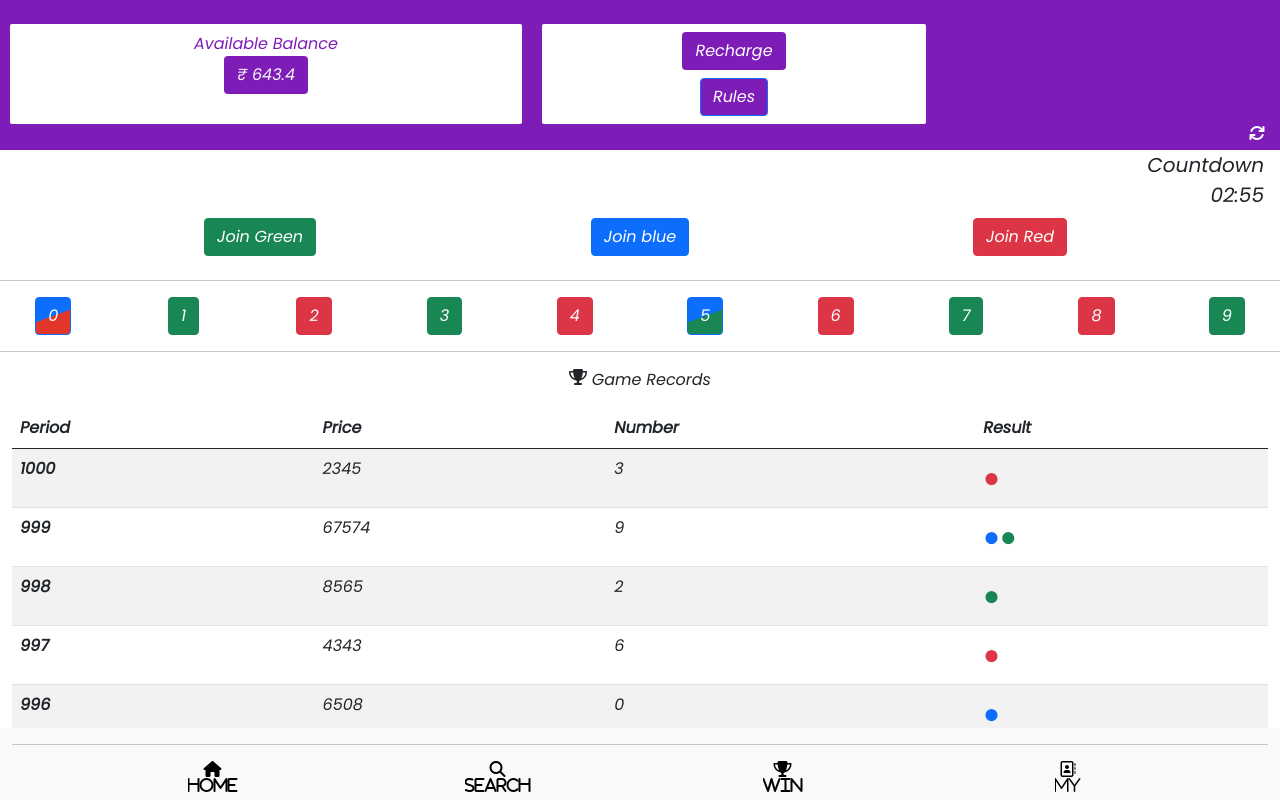
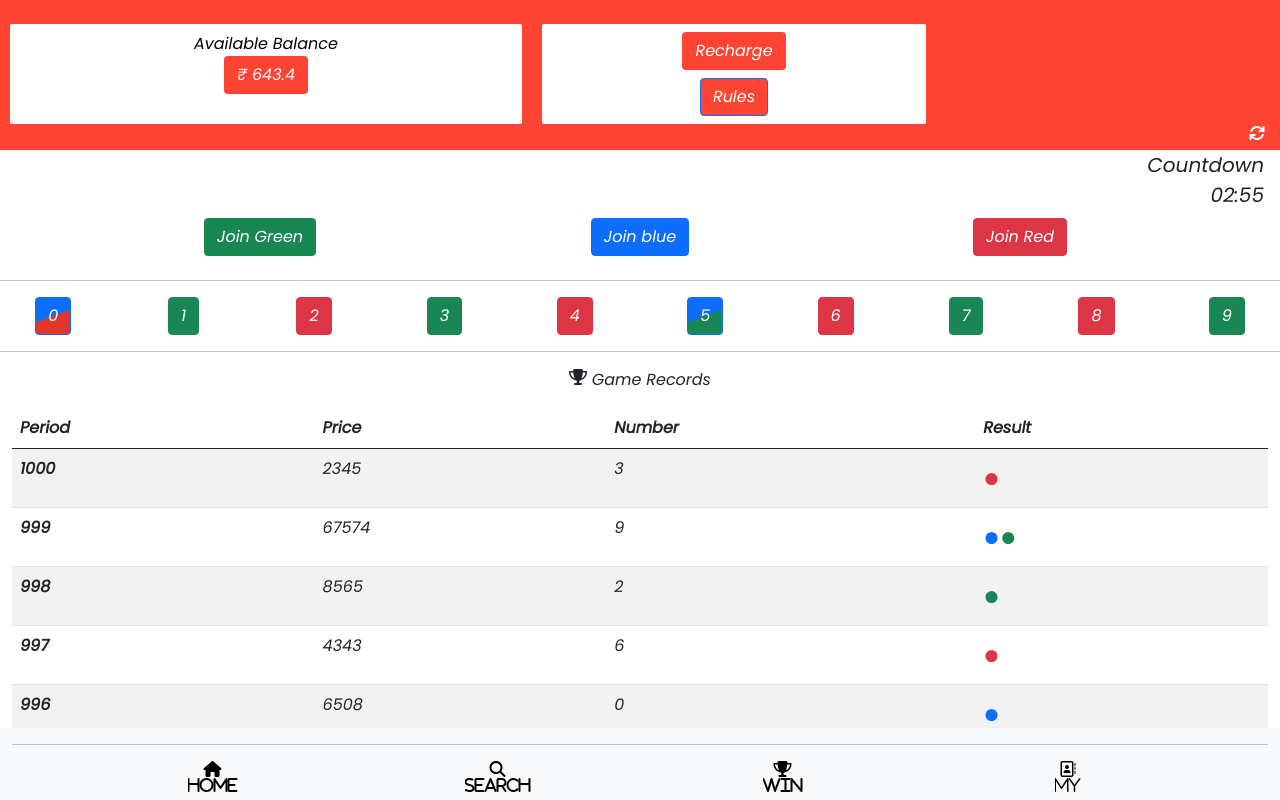
Before and after one commit to shre000/Game-Main, a React (Create React App) app in the folder Frontend/: page /win in a window 1280 px wide. Shown: the top 800 px of the page. Built offline with nearby package versions, Linux system fonts and the light colour scheme.

Commit message:
updated wintopbar background

```diff
--- a/Frontend/src/Comp-style/wintopbar.css
+++ b/Frontend/src/Comp-style/wintopbar.css
@@ -1,6 +1,6 @@
 .ts{
     height: 150px;
-    background:#7e1cb8 ;
+    background: #FF4433 ;
     color: white;
 
 }
@@ -10,11 +10,12 @@
     width: 40%;
     height: 100px;
     background: white;
-    color:#7e1cb8;
     margin: 0px 10px;
     border-radius: 2px;
+    color: black;
     padding: 8px;
     overflow-y: hidden;
+
 
 }
 .wc2{
@@ -42,3 +43,8 @@
     right: 15px;
 
 }
+.btn-orange{
+    background: #FF4433 ;
+    color: white;
+
+}
--- a/Frontend/src/Comp/My/Win Components/Readrules.js
+++ b/Frontend/src/Comp/My/Win Components/Readrules.js
@@ -11,7 +11,7 @@ const Readrules = () => {
   return (
     <div>
        <div>
-            <Button className='btn btn-purple' onClick={handleShow} >
+            <Button className='btn btn-orange' onClick={handleShow} >
              Rules
             </Button>
 
--- a/Frontend/src/Comp/My/Win Components/WinTopbar.js
+++ b/Frontend/src/Comp/My/Win Components/WinTopbar.js
@@ -10,7 +10,7 @@ const WinTopbar = () => {
       <div className="row">
         <div className="wc1">
           <center><span className='text-center mt-2 '>Available Balance</span><br />
-            <span><button type="" className=" btn bg-purple text-light mb-4">&#x20B9;&nbsp;643.4</button></span></center>
+            <span><button type="" className=" btn btn-orange text-light mb-4">&#x20B9;&nbsp;643.4</button></span></center>
 
 
 
@@ -20,7 +20,7 @@ const WinTopbar = () => {
           {/* <center className='my-4'><span className='recharge fs-5'>Recharge</span> &nbsp; &nbsp; <span className='withdraw fs-5'>Withdraw</span> </center>
             */}
           <div className="recharge text-center ">
-            <Link to={'/recharge'}><button type="button" className='btn btn-purple'> Recharge</button></Link>
+            <Link to={'/recharge'}><button type="button" className='btn btn-orange'> Recharge</button></Link>
           </div>
           <div className="withdraw text-center mt-2 ">
             {/* <button type="button" className='btn btn-purple'> <span>Rules</span></button> */}
```
